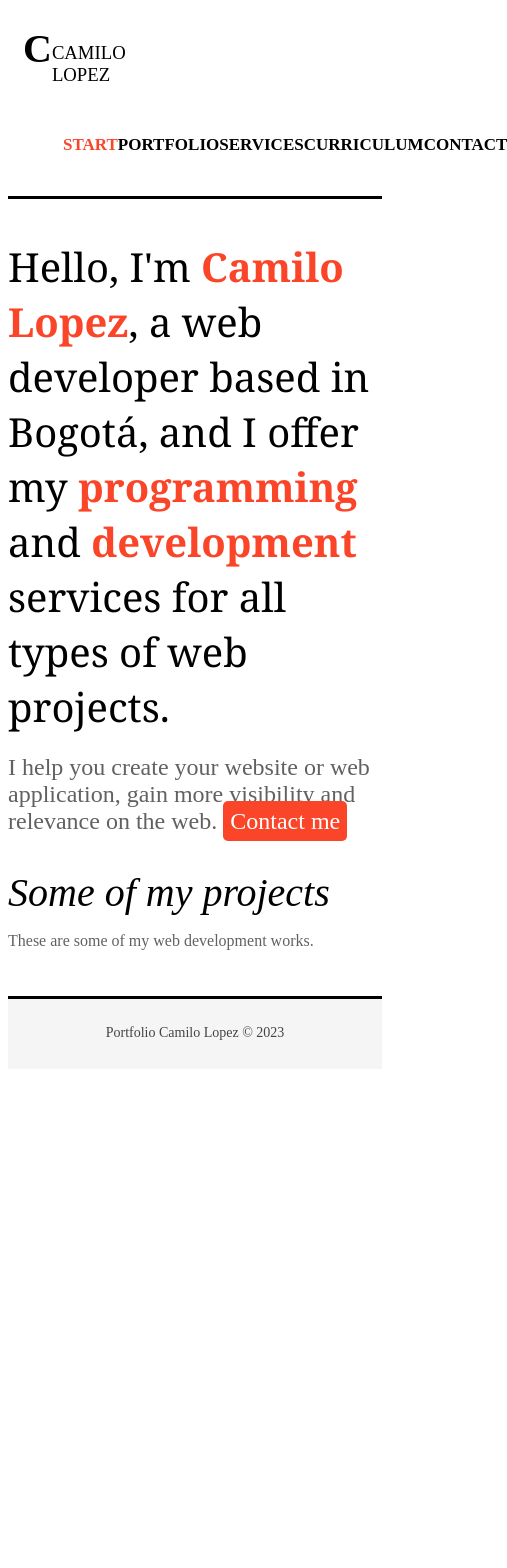
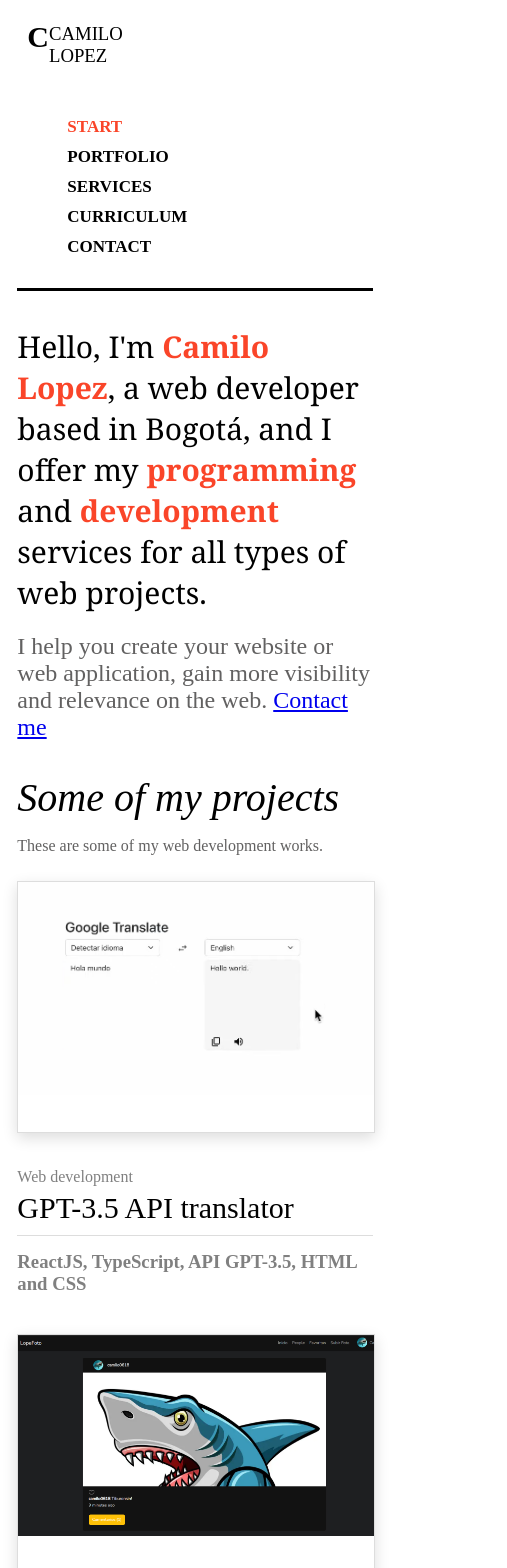
Before and after one commit to camilo180601/portfolio, a React (Create React App) app: page /index in a window 390 px wide. Shown: the top 1568 px of the page, 507 px wide, since content can reach past the window. Before the commit the page ends 1077 px from the top, so only its background shows below. Built offline with nearby package versions, Linux system fonts and the light colour scheme.

Commit message:
update css, services, portfolio and responsive

```diff
--- a/src/components/Contact.js
+++ b/src/components/Contact.js
@@ -4,7 +4,7 @@ const Contact = () => {
     return (
         <div className='page'>
             <h1 className='heading'>Contact</h1>
-            <form className='contact' action="mailto:camilo06180401@gmai.com">
+            <form className='contact' action="mailto:camilo06180401@gmail.com">
                 <input type='text' placeholder='Name' />
                 <input type='text' placeholder='Last name' />
                 <input type='email' placeholder='Email' />
--- a/src/components/Curriculum.js
+++ b/src/components/Curriculum.js
@@ -18,15 +18,19 @@ const Curriculum = () => {
                 <li>Laravel</li>
                 <li>JavaScript</li>
                 <li>ReactJS</li>
+                <li>NodeJS</li>
                 <li>AWS(EC2)</li>
                 <li>MySQL</li>
+                <li>NoSQL</li>
+                <li>Linux Ubuntu</li>
             </ul>
             <h2>Education</h2>
-
             <ul>
-                <li></li>
+                <li> UMNG. Computer Engineering (2019-2024) </li>
+                <li> Master en React: Aprender ReactJS, Hooks, MERN, NodeJS, JWT+ </li>
+                <li> Master en PHP, SQL, POO, MVC, Laravel, Symfony, WordPress + </li>
+                <li> Master en JavaScript: Aprender JS, jQuery, Angular, NodeJS </li>
             </ul>
-            <h2>Personal projects</h2>
         </div>
     )
 }
--- a/src/components/Index.js
+++ b/src/components/Index.js
@@ -1,5 +1,6 @@
 import React from 'react'
 import { Link } from 'react-router-dom'
+import ListWorks from './ListWorks'
 
 const Index = () => {
   return (
@@ -16,9 +17,7 @@ const Index = () => {
       <section className='lasts-works'>
         <h2 className='heading'>Some of my projects</h2>
         <p>These are some of my web development works.</p>
-        <div className='works'>
-
-        </div>
+        <ListWorks limit="2" />
       </section>
     </div>
   )
--- /dev/null
+++ b/src/components/ListWorks.js
@@ -0,0 +1,24 @@
+import React from 'react'
+import { works } from '../data/works'
+import { Link } from 'react-router-dom'
+
+const ListWorks = ({limit}) => {
+    return (
+        <section className='works'>
+            {
+                works.slice(0, limit).map(work => (
+                    <article key={work.id} className='work-item'>
+                        <div className='mask'>
+                            <img src={'/images/' + work.id + '.png'} />
+                        </div>
+                        <span>{work.category}</span>
+                        <h2><Link to={'/project/' + work.id}>{work.name}</Link></h2>
+                        <h3>{work.technologies}</h3>
+                    </article>
+                ))
+            }
+        </section>
+    )
+}
+
+export default ListWorks
--- a/src/components/Portfolio.js
+++ b/src/components/Portfolio.js
@@ -1,25 +1,11 @@
 import React from 'react'
-import { works } from '../data/works'
-import { Link } from 'react-router-dom'
+import ListWorks from './ListWorks'
 
 const Portfolio = () => {
   return (
     <div className='page'>
       <h1 className='heading'>Portfolio</h1>
-      <section className='works'>
-      {
-        works.map(work => (
-          <article key={work.id} className='work-item'>
-            <div className='mask'>
-              <img src={'/images/'+work.id+'.png'} />
-            </div>
-            <span>{work.category}</span>
-            <h2><Link to={'/project/'+work.id}>{work.name}</Link></h2>
-            <h3>{work.technologies}</h3>
-          </article>
-        ))
-      }
-      </section>
+      <ListWorks />
     </div>
   )
 }
--- /dev/null
+++ b/src/components/Project.js
@@ -0,0 +1,30 @@
+import React, { useEffect, useState } from 'react'
+import { useParams } from 'react-router-dom'
+import { works } from '../data/works'
+
+
+const Project = () => {
+
+    const params = useParams();
+    const [project, setProject] = useState({});
+
+    useEffect(()=>{
+        const project = works.filter(work => work.id === params.id);
+        setProject(project[0]);
+    }, [])
+
+
+    return (
+        <div className='page page-work'>
+            <div className='mask'>
+              <img src={'/images/'+project.id+'.png'} />
+            </div>
+            <h1 className='heading'>{project.name}</h1>
+            <p>{project.technologies}</p>
+            <p>{project.description}</p>
+            <a href={project.url} target='_blank'>Go to the project</a>
+        </div>
+    )
+}
+
+export default Project
--- a/src/components/Services.js
+++ b/src/components/Services.js
@@ -6,26 +6,37 @@ const Services = () => {
       <h1 className='heading'>Services</h1>
       <section className='services'>
         <article className='service'>
-          <h2>Web design</h2>
+          <h2>Custom Web Solutions</h2>
           <p>
-            I create your website from scratch
+            Develop custom web applications or solutions based on client requirements,
+            offering unique and tailored solutions to meet their specific needs.
           </p>
         </article>
       </section>
       <section className='services'>
         <article className='service'>
-          <h2>Web design</h2>
+          <h2>Website Maintenance and Support</h2>
           <p>
-            I make your website look beautiful
+            Offer ongoing maintenance and support services to ensure websites are running
+            smoothly, perform regular updates, security checks, and handle technical issues.
           </p>
         </article>
       </section>
       <section className='services'>
         <article className='service'>
-          <h2>Web design</h2>
+          <h2>Web Application Development</h2>
           <p>
-            I make your website appear on Google
-            and get people to see it.
+            Build web applications tailored to specific business needs, utilizing technologies
+            like Node.js, Express.js, Laravel, React, and MySQL for backend development and database management.
+          </p>
+        </article>
+      </section>
+      <section className='services'>
+        <article className='service'>
+          <h2>Responsive Design</h2>
+          <p>
+            Create websites that are optimized for different devices, ensuring a seamless user experience across
+            desktop, mobile, and tablet devices.
           </p>
         </article>
       </section>
--- a/src/index.css
+++ b/src/index.css
@@ -97,7 +97,7 @@ body {
   color: rgb(98, 97, 97);
   font-weight: lighter;
 }
- .home a {
+ .home .title a {
   padding: 7px;
   border-radius: 5px;
   background-color: #fa4529;
@@ -142,104 +142,130 @@ button {
   cursor: pointer;
   transition: all 300ms;
 }
-.works{
+ .works {
   display: flex;
   flex-wrap: wrap;
 }
-.work-item{
+ .work-item {
   flex-basis: 30%;
   flex-grow: 1;
   margin: 30px;
 }
-.work-item img{
+ .work-item img {
   width: 105%;
   transition: all 500ms;
 }
-.work-item .mask{
+ .work-item .mask {
   width: 100%;
   height: 250px;
   overflow: hidden;
   border: 1px solid #ddd;
   box-shadow: 0px 5px 14px #ddd;
 }
-
-.work-item .mask:hover img{
+ .work-item .mask:hover img {
   width: 130%;
   margin-right: 30%;
 }
-.work-item span{
+ .work-item span {
   display: block;
   color: gray;
   margin-top: 35px;
 }
-.work-item h2{
+ .work-item h2 {
   display: block;
   color: black;
   margin-top: 5px;
   margin-bottom: 10px;
 }
-.work-item a{
+ .work-item a {
   text-decoration: none;
   color: black;
   font-size: 30px;
   transition: all 300ms;
 }
-.work-item a:hover{
+ .work-item a:hover {
   color: #fa4529;
 }
-
-.work-item h3{
+ .work-item h3 {
   display: block;
   color: gray;
   padding-top: 15px;
   margin-top: 0px;
   border-top: 1px solid #ddd;
 }
- .home a:hover,
+ .page-work .mask {
+  height: 300px;
+  overflow: hidden;
+  box-shadow: 0px 0px 3px #ddd;
+}
+ .home .title a:hover,
 input[type="submit"]:hover,
 button:hover {
   background-color: rgb(0, 0, 0);
 }
- /* Estilos para dispositivos móviles */
-@media screen and (max-width: 768px) {
+ /* Media Queries */
+ @media screen and (max-width: 768px) {
   .layout {
-    width: 100%;
+    width: 90%;
   }
    .header {
     height: auto;
     flex-direction: column;
     align-items: flex-start;
-    padding: 15px;
+    padding: 10px;
   }
    .header .logo {
-    margin-bottom: 15px;
+    flex-grow: 0;
+    margin-bottom: 10px;
   }
    .header .logo span {
     font-size: 40px;
   }
    .header .logo h3 {
     margin-left: 0;
+    margin-top: 5px;
+  }
+   .header nav {
+    flex-grow: 0;
   }
    .header nav ul {
     height: auto;
-    justify-content: flex-start;
+    flex-direction: column;
+    align-items: flex-start;
   }
    .header li {
-    margin: 0;
-    margin-bottom: 10px;
-  }
-   .footer {
-    margin-top: 30px;
-    padding-top: 30px;
+    margin: 5px 0;
   }
    .home h1 {
     font-size: 40px;
     margin-top: 40px;
   }
-   input[type="text"],
-  input[type="email"],
-  textarea {
-    width: 100%;
-    max-width: none;
+   .home .title a {
+    padding: 5px;
+    font-size: 20px;
+  }
+   .work-item {
+    flex-basis: 45%;
+    margin: 15px;
   }
 }
+ @media screen and (max-width: 480px) {
+  .layout {
+    width: 95%;
+  }
+   .header .logo span {
+    font-size: 30px;
+  }
+   .home h1 {
+    font-size: 30px;
+    margin-top: 30px;
+  }
+   .home .title a {
+    padding: 3px;
+    font-size: 16px;
+  }
+   .work-item {
+    flex-basis: 100%;
+    margin: 10px 0;
+  }
+}
--- a/src/router/MyRoutes.js
+++ b/src/router/MyRoutes.js
@@ -7,6 +7,7 @@ import Curriculum from '../components/Curriculum'
 import Contact from '../components/Contact'
 import HeaderNav from '../components/layout/HeaderNav'
 import Footer from '../components/layout/Footer'
+import Project from '../components/Project'
 
 const MyRoutes = () => {
   return (
@@ -20,6 +21,7 @@ const MyRoutes = () => {
                 <Route path='/services' element={<Services/>}></Route>
                 <Route path='/curriculum' element={<Curriculum/>}></Route>
                 <Route path='/contact' element={<Contact/>}></Route>
+                <Route path='/project/:id' element={<Project/>}></Route>
                 <Route path='*' element={
                   <div className='page'>
                     <h1 className='heading'>Error 404</h1>
```
